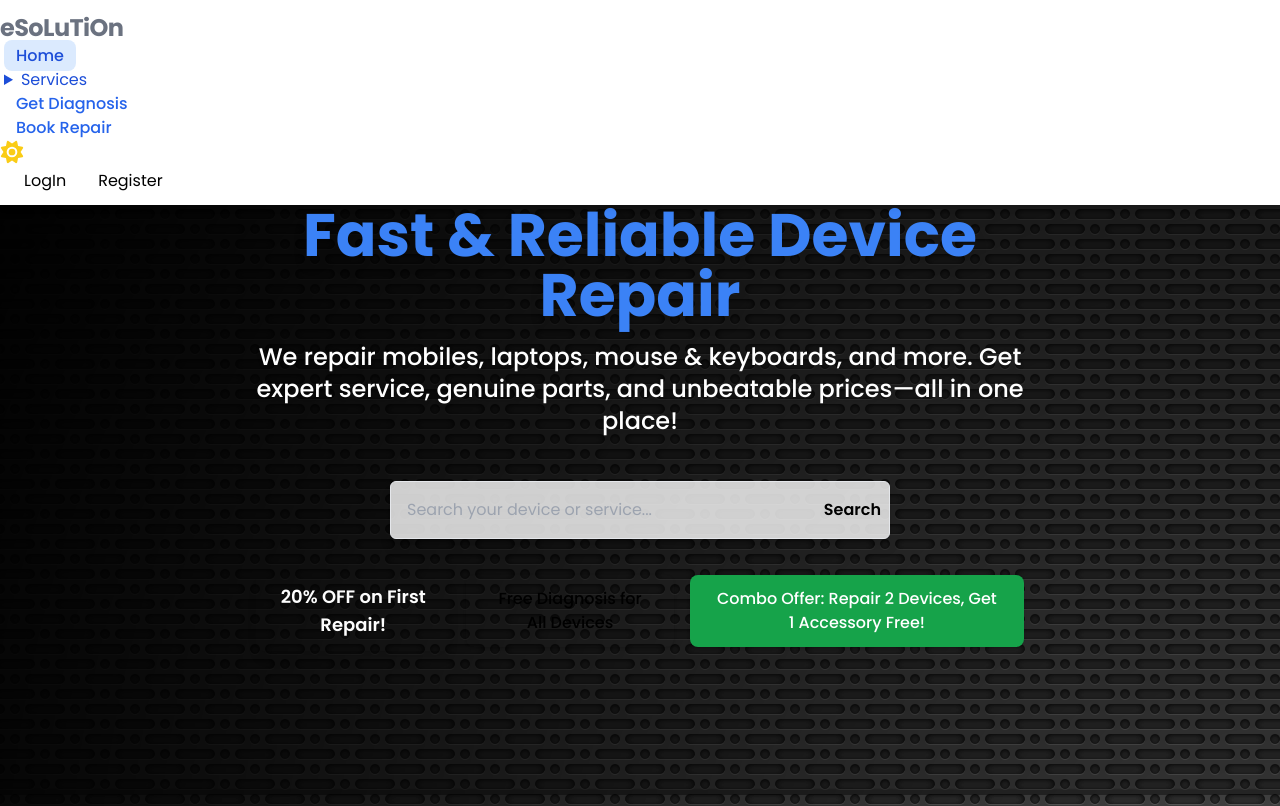
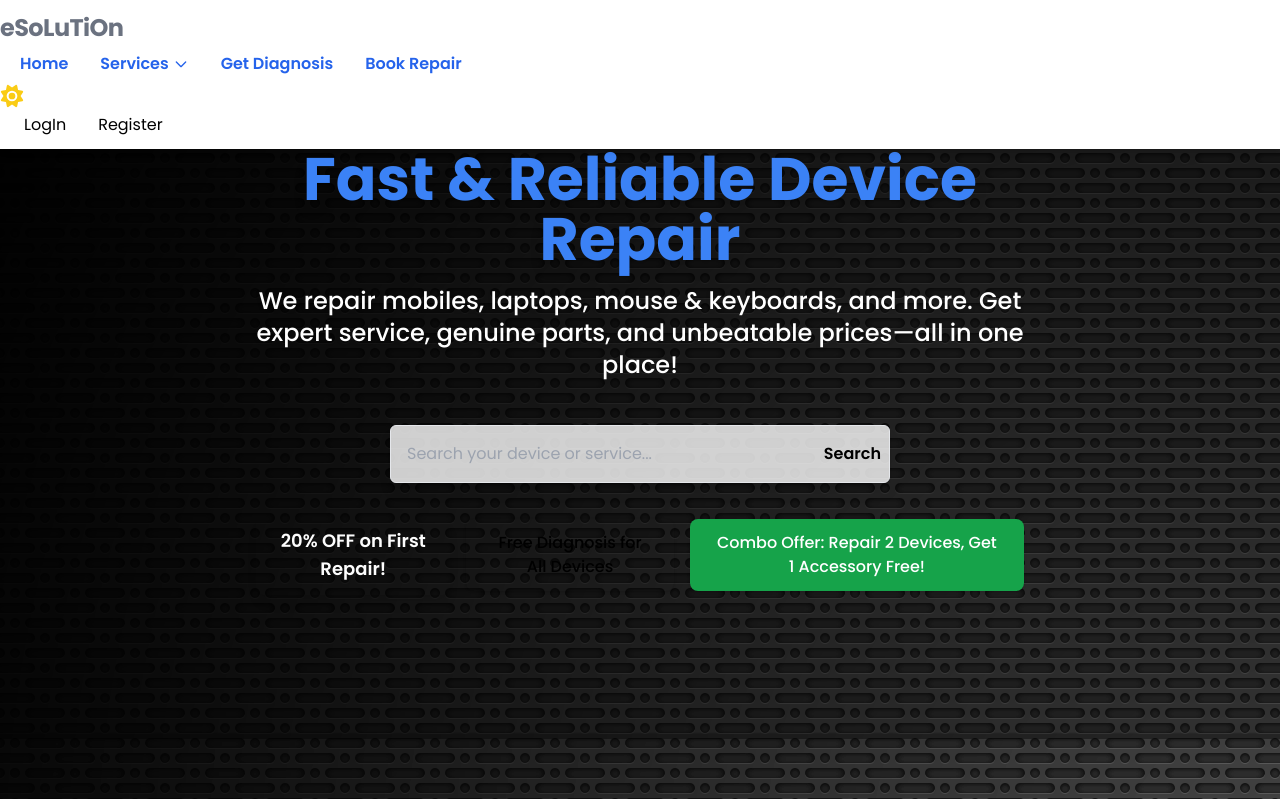
Before and after one commit to shadmanshani/title-defense-repo, a React (Vite) app: page / in a window 1280 px wide. Shown: the top 806 px of the page. Built offline with nearby package versions, Linux system fonts and the light colour scheme; what @heroui/react would draw is missing.

Commit message:
nine commit

```diff
--- a/src/Components/Layout/Navbar.jsx
+++ b/src/Components/Layout/Navbar.jsx
@@ -9,7 +9,8 @@ import { useTheme } from '../Context/ThemeContext';
 const Navbar = () => {
     const navigate = useNavigate()
     const { isAuthenticated, logout } = useAuth();
-    const [isDropdownOpen, setIsDropdownOpen] = React.useState(false)
+    const [isDropdownOpen, setIsDropdownOpen] = React.useState(false);
+    const [activeSubmenu, setActiveSubmenu] = React.useState(null);
 
     const go = () => {
         console.log('goto dhaka')
@@ -30,6 +31,7 @@ const Navbar = () => {
 
         // Update the dropdown state
         setIsDropdownOpen(false);
+        setActiveSubmenu(null);
 
         // Hide the mobile menu by removing the 'open' class from the dropdown
         const dropdown = document.querySelector('.dropdown');
@@ -49,20 +51,18 @@ const Navbar = () => {
         }, 50);
     };
 
-    // Function to toggle mobile menu
-    const toggleMobileMenu = () => {
-        const newState = !isDropdownOpen;
-        setIsDropdownOpen(newState);
+    // Toggle mobile menu
+    const toggleMobileMenu = (e) => {
+        e.preventDefault();
+        e.stopPropagation();
+        setIsDropdownOpen(!isDropdownOpen);
+    };
 
-        // Toggle the dropdown-open class directly on the parent dropdown
-        const dropdown = document.querySelector('.dropdown');
-        if (dropdown) {
-            if (newState) {
-                dropdown.classList.add('dropdown-open');
-            } else {
-                dropdown.classList.remove('dropdown-open');
-            }
-        }
+    // Handle navigation for menu items
+    const handleNavigation = (path) => {
+        closeAllMenus();
+        setActiveSubmenu(null);
+        navigate(path);
     };
 
     // Define all menu links
@@ -98,50 +98,62 @@ const Navbar = () => {
         return true;
     });
 
-    // Function to handle all menu item clicks
-    const handleMenuItemClick = (path) => {
-        closeAllMenus();
-        setTimeout(() => {
-            navigate(path);
-        }, 50);
-    };
-
-    const renderMenu = (
-        <>
-            {menuLinks.map((item, index) => (
-                <li key={index}>
-                    {item.children ? (
-                        <details>
-                            <summary className="text-blue-700 hover:text-blue-500">{item.name}</summary>
-                            <ul className="p-2">
-                                {item.children.map((child, idx) => (
-                                    <li key={idx}>
-                                        <a
-                                            onClick={() => handleMenuItemClick(child.path)}
-                                            className="text-blue-600 hover:text-blue-400 block px-2 py-1 rounded cursor-pointer"
+    // Render menu items
+    const renderMenu = menuLinks.map((item, index) => {
+        if (item.children) {
+            return (
+                <li key={index} className="group relative flex items-center">
+                    <button
+                        className="flex items-center justify-between w-full px-4 py-2 text-left font-semibold text-blue-600 hover:bg-blue-50 dark:text-blue-400 dark:hover:bg-gray-700 border-0 hover:border-0 focus:border-0 focus:outline-none"
+                        onClick={(e) => {
+                            e.stopPropagation();
+                            setActiveSubmenu(activeSubmenu === index ? null : index);
+                        }}
+                    >
+                        <span className="flex items-center">
+                            {item.name}
+                            <svg
+                                className={`w-4 h-4 ml-1 transition-transform ${activeSubmenu === index ? 'rotate-180' : ''}`}
+                                fill="none"
+                                stroke="currentColor"
+                                viewBox="0 0 24 24"
+                            >
+                                <path strokeLinecap="round" strokeLinejoin="round" strokeWidth={2} d="M19 9l-7 7-7-7" />
+                            </svg>
+                        </span>
+                    </button>
+                    <div className="relative">
+                        <ul
+                            className={`${activeSubmenu === index ? 'block' : 'hidden'}
+                                bg-white dark:bg-gray-800 pl-4 border border-gray-200 dark:border-gray-700 lg:absolute lg:left-0 lg:top-full lg:mt-0 lg:shadow-md lg:rounded-b lg:min-w-[200px]`}
+                            onClick={(e) => e.stopPropagation()}
+                        >
+                            {item.children.map((child, childIndex) => (
+                                <li key={childIndex}>
+                                    <button
+                                        className="w-full text-left px-4 py-2 text-sm font-medium text-gray-700 hover:bg-blue-50 dark:text-gray-300 dark:hover:bg-gray-700"
+                                        onClick={() => handleNavigation(child.path)}
                                     >
                                         {child.name}
-                                        </a>
+                                    </button>
                                 </li>
                             ))}
                         </ul>
-                        </details>
-                    ) : (
-                        <a
-                            onClick={() => handleMenuItemClick(item.path)}
-                            className={`transition-transform duration-200 px-3 py-1 rounded-lg font-medium cursor-pointer ${
-                                window.location.pathname === item.path
-                                    ? 'text-blue-700 bg-blue-100'
-                                    : 'text-blue-600 hover:text-blue-400 hover:bg-blue-50'
-                            } hover:scale-110`}
+                    </div>
+                </li>
+            );
+        }
+        return (
+            <li key={index}>
+                <button
+                    className="w-full text-left px-4 py-2 font-semibold text-blue-600 hover:bg-blue-50 dark:text-blue-400 dark:hover:bg-gray-700"
+                    onClick={() => handleNavigation(item.path)}
                 >
                     {item.name}
-                        </a>
-                    )}
+                </button>
             </li>
-            ))}
-        </>
-    )
+        );
+    });
 
     // Theme toggle handler using ThemeContext
     const { theme, toggleTheme } = useTheme();
@@ -160,11 +172,12 @@ const Navbar = () => {
             {/* Navbar Start */}
             <div className="navbar-start">
                 <div className="dropdown">
-                    <div
-                        tabIndex={0}
-                        role="button"
-                        className="btn btn-ghost lg:hidden"
+                    <button
+                        type="button"
+                        className="btn btn-ghost lg:hidden p-2"
                         onClick={toggleMobileMenu}
+                        aria-expanded={isDropdownOpen}
+                        aria-label="Toggle navigation"
                     >
                         <svg
                             xmlns="http://www.w3.org/2000/svg"
@@ -180,15 +193,18 @@ const Navbar = () => {
                                 d="M4 6h16M4 12h16M4 18h16"
                             />
                         </svg>
-                    </div>
+                    </button>
                     <ul
-                        tabIndex={0}
                         className={`menu menu-sm dropdown-content bg-neutral text-neutral-content rounded-box z-[1] mt-3 w-52 p-2 shadow text-base ${isDropdownOpen ? 'block' : 'hidden'}`}
-                        style={{ display: isDropdownOpen ? 'block' : 'none' }}
+                        onClick={(e) => {
+                            e.stopPropagation();
+                            // Close submenu when clicking on the menu container
+                            setActiveSubmenu(null);
+                        }}
                     >
                         {renderMenu}
                         {/* Authentication buttons for mobile menu */}
-                        <div className="lg:hidden flex flex-col gap-2 mt-2 pt-2 border-t border-gray-600">
+                        <div className="lg:hidden flex flex-col gap-2 ">
                             {isAuthenticated ? (
                                 <button className="btn btn-outline btn-error" onClick={handleLogout}>Logout</button>
                             ) : (
@@ -210,7 +226,9 @@ const Navbar = () => {
 
             {/* Navbar Center */}
             <div className="navbar-center hidden lg:flex">
-                <ul className="menu menu-horizontal px-1 text-base">{renderMenu}</ul>
+                <ul className="menu menu-horizontal px-1 text-base flex items-center">
+                    {renderMenu}
+                </ul>
             </div>
 
             {/* Navbar End */}
```
Lines whose indentation alone changed are shown as unchanged.
